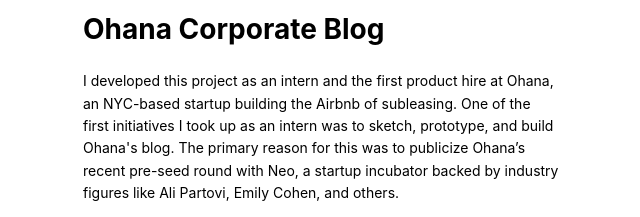
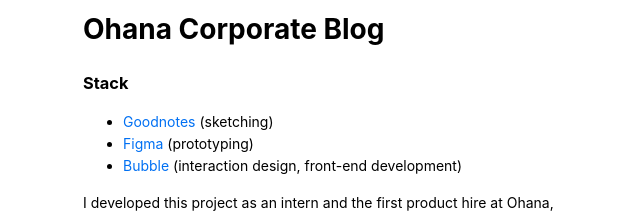
Before and after one commit to dvdhutch/dvdhutch-personal-site, a Next.js app: page /portfolio/ohana_blog in a window 1280 px wide. Shown: the part 185-402 px from the top of the page, without its empty margins (319-959 px from the left). Built offline with nearby package versions, Linux system fonts and the light colour scheme.

Commit message:
Update [slug].js

```diff
--- a/pages/portfolio/[slug].js
+++ b/pages/portfolio/[slug].js
@@ -97,6 +97,12 @@ const projectData = {
     content: (
       <>
         <h1>Ohana Corporate Blog</h1>
+        <h3>Stack</h3>
+        <ul>
+          <li><a href="https://www.goodnotes.com" target="_blank">Goodnotes</a> (sketching)</li>
+          <li><a href="https://www.figma.com" target="_blank">Figma</a> (prototyping)</li>
+          <li><a href="https://www.bubble.io" target="_blank">Bubble</a> (interaction design, front-end development)</li>
+        </ul>
         <p>I developed this project as an intern and the first product hire at Ohana, an NYC-based startup building the Airbnb of subleasing. One of the first initiatives I took up as an intern was to sketch, prototype, and build Ohana's blog. The primary reason for this was to publicize Ohana’s recent pre-seed round with Neo, a startup incubator backed by industry figures like Ali Partovi, Emily Cohen, and others.</p>
         <h2>References and Sketches</h2>
         <p>The aim was to design a corporate blog, for external use, that was simple and concise, all while meeting our SEO goals. <a href="https://www.apple.com/newsroom/" target="blank">Apple's Newsroom</a> served as a primary source of inspiration. Its plain, sleek look keeps the focus on the content and away from other bells and whistles, reserved for the product.</p>
```
